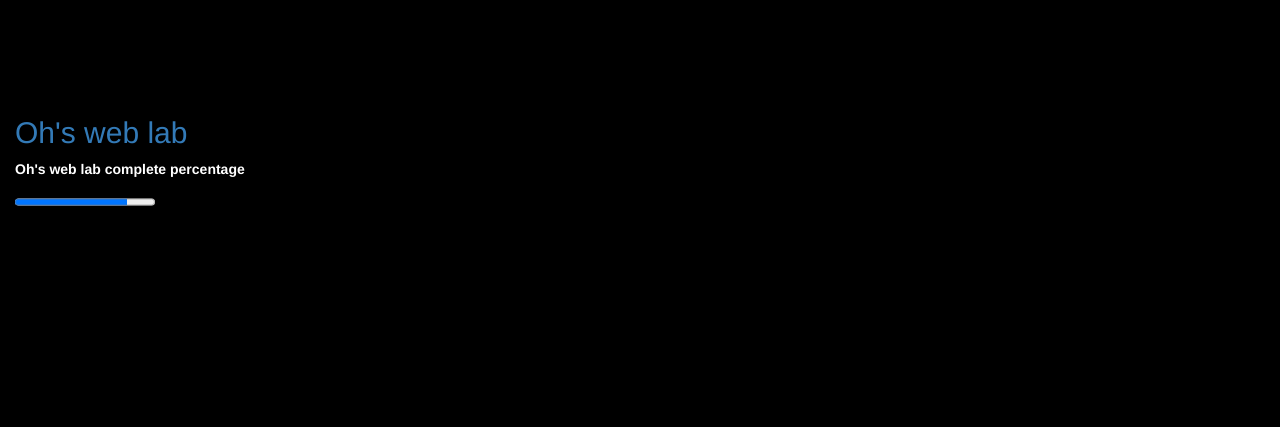
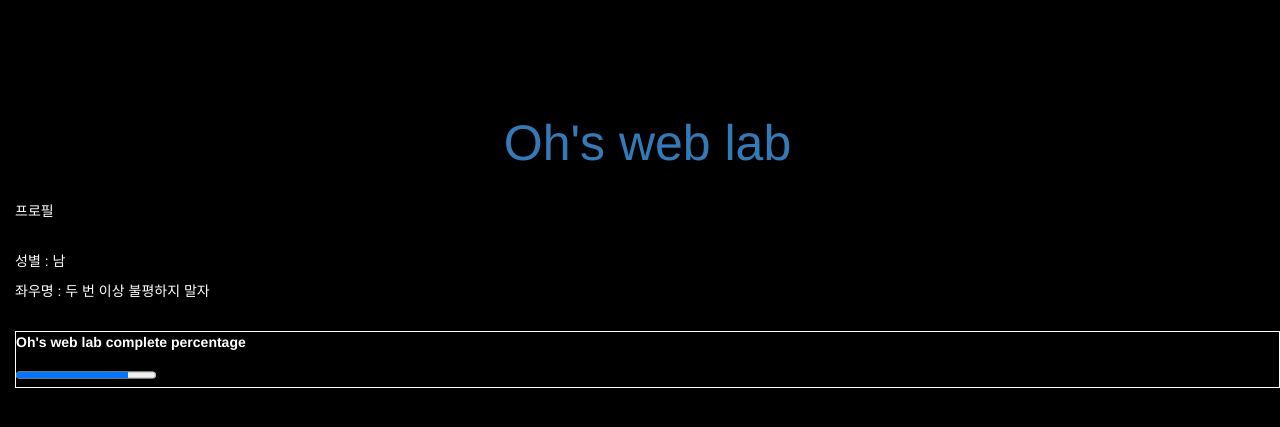
Before and after one commit to och5351/Oh-s-Django-blog-app, a Django app: page / in a window 1280 px wide. Shown: the top 427 px of the page. Run offline with Django 3.2, Linux system fonts and the light colour scheme; data that the repository does not hold is empty; some libraries are stand-ins or nearby versions.

Commit message:
프로필 추가

```diff
--- a/blog/static/css/blog.css
+++ b/blog/static/css/blog.css
@@ -6,3 +6,6 @@ body {padding-left: 15px;}
     font-size: 26pt;
     margin-right: 20px;
 }
+.percentage{
+    border: 1px solid white;
+}
--- a/blog/templates/blog/base.html
+++ b/blog/templates/blog/base.html
@@ -13,12 +13,23 @@
             <h3><a href="/admin"><sapn style="position: relative; right:100px;">admin</sapn></a></h3>
             <br>
             <br>
+            <!--user.is_authenticated는 인가된 사용자인지 확인 후 오른쪽 상단에 +기호를 나타낼지 말지 결정하는 if문-->
             {% if user.is_authenticated %}
                 <a href="{% url 'post_new' %}" class="top-menu"><span class="glyphicon glyphicon-plus"></span></a>
             {% endif %}
-            <h2><a href="/">Oh's web lab</a></h2>
+            <h2 style="text-align:center; font-size : 50px;"><a href="/">Oh's web lab</a></h2>
+        </div>
+        <div class="plofile">
+            <br>
+            <p>프로필</p>
+            <br>
+            <p> 성별 : 남 </p>
+            <p> 좌우명 : 두 번 이상 불평하지 말자 </p>
+            <br>
+        </div>
+        <div class="percentage">
             <p><label>Oh's web lab complete percentage</label></p>
-            <progress value="80" max="100"></progress>
+            <progress value="80" max="100" style="text-align:center;"></progress>
         </div>
         <div class= "content container">
             {% block content %}
```
